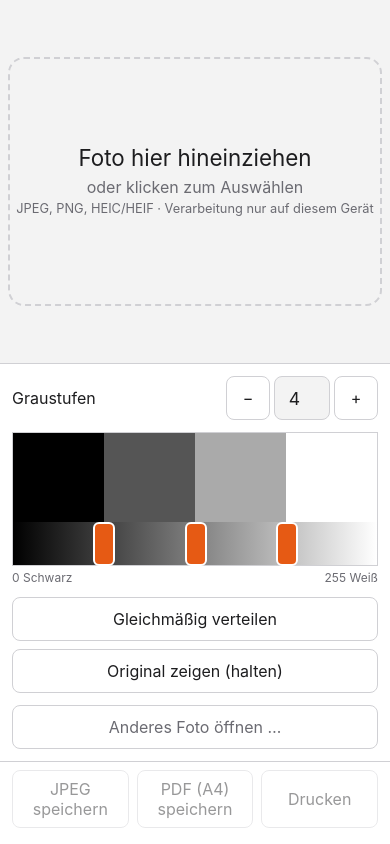
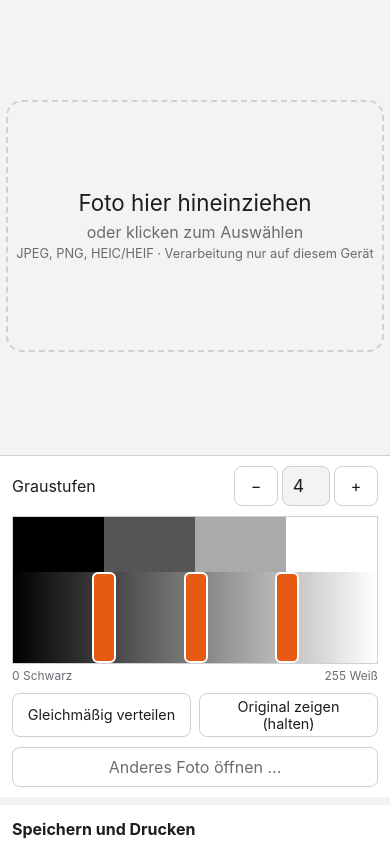
Before and after one commit to fgfhuke/graustufen-app, a website built with Vite: page index.html in a window 390 px wide. Shown: the top 844 px of the page. Built offline with nearby package versions, Linux system fonts and the light colour scheme.

Commit message:
Handy-Layout: festes großes Bild, kompakte Einstellungen, Export weiter unten
Co-Authored-By: Claude Sonnet 5.5 <noreply@anthropic.com>
Claude-Session: https://claude.ai/code/session_01D74D83RfC84fCksQj5ssnY

```diff
--- a/index.html
+++ b/index.html
@@ -45,6 +45,7 @@
       <dl id="info" hidden><dt>Datei</dt><dd id="info-name"></dd><dt>Größe</dt><dd id="info-size"></dd></dl>
     </aside>
     <footer id="bar">
+      <h2 class="bar-title">Speichern und Drucken</h2>
       <button id="save-jpeg" type="button" disabled>JPEG speichern</button>
       <button id="save-pdf" type="button" disabled>PDF (A4) speichern</button>
       <button id="print" type="button" disabled>Drucken</button>
--- a/src/main.ts
+++ b/src/main.ts
@@ -159,6 +159,7 @@ async function deliver(blob: Blob, name: string): Promise<void> {
     pending = { blob, name };
     ready.textContent = `Fertig: „${name}“ sichern oder teilen`;
     ready.hidden = false;
+    ready.scrollIntoView({ block: 'nearest', behavior: 'smooth' });
     return;
   }
   download(blob, name);
--- a/src/styles.css
+++ b/src/styles.css
@@ -3,49 +3,68 @@
 @media (prefers-color-scheme: dark) { :root { --bg:#2b2b2b; --fg:#ececec; --panel:#363636; --line:#555; --muted:#a0a0a8; } }
 * { box-sizing: border-box; }
 [hidden] { display: none !important; }
-html, body { height: 100%; overscroll-behavior: none; -webkit-text-size-adjust: 100%; margin: 0; background: var(--bg); color: var(--fg); }
-#app { display: grid; grid-template-columns: minmax(0, 1fr) 340px; grid-template-rows: minmax(0, 1fr) auto; height: 100%; }
-#stage { grid-row: 1; position: relative; display: flex; align-items: center; justify-content: center; padding: 16px; min-height: 0; min-width: 0; }
-#panel { grid-row: 1; background: var(--panel); border-left: 1px solid var(--line); padding: 16px; overflow-y: auto; display: flex; flex-direction: column; gap: 16px; }
-#bar { padding-bottom: calc(10px + env(safe-area-inset-bottom)); grid-column: 1 / -1; display: flex; gap: 8px; align-items: center; padding: 10px 16px; border-top: 1px solid var(--line); background: var(--panel); flex-wrap: wrap; }
-#preview { display: block; min-width: 0; min-height: 0; width: 100%; height: 100%; object-fit: contain; object-position: center; background: transparent; }
-#dropzone { width: 100%; max-width: 560px; aspect-ratio: 3/2; border: 2px dashed var(--line); border-radius: 16px; display: flex; flex-direction: column; align-items: center; justify-content: center; cursor: pointer; text-align: center; color: var(--muted); }
-#dropzone.over, #dropzone:focus-visible { border-color: var(--accent); color: var(--fg); outline: none; }
-#dropzone .big { font-size: 1.4rem; color: var(--fg); margin: 0 0 4px; } #dropzone p { margin: 2px 0; } .small { font-size: .8rem; }
-#message { position: absolute; bottom: 16px; left: 16px; right: 16px; background: #b3261e; color: #fff; padding: 10px 14px; border-radius: 8px; margin: 0; }
-.row { display: flex; align-items: center; justify-content: space-between; gap: 8px; }
-.row.buttons { flex-direction: column; align-items: stretch; }
-.stepper { display: flex; gap: 4px; }
-.stepper input { width: 3.5rem; text-align: center; font-size: 1.1rem; }
+html, body { margin: 0; background: var(--bg); color: var(--fg); -webkit-text-size-adjust: 100%; }
 button, input { font: inherit; color: inherit; }
 button { background: var(--panel); border: 1px solid var(--line); border-radius: 8px; padding: 8px 14px; min-height: 44px; min-width: 44px; cursor: pointer; }
 button:hover:not(:disabled) { border-color: var(--accent); } button:disabled { opacity: .45; cursor: default; }
 button.secondary { color: var(--muted); }
 input[type=number] { background: var(--bg); border: 1px solid var(--line); border-radius: 8px; padding: 6px; }
+
+#stage { position: relative; display: flex; align-items: center; justify-content: center; min-height: 0; min-width: 0; }
+#preview { display: block; min-width: 0; min-height: 0; width: 100%; height: 100%; object-fit: contain; object-position: center; background: transparent; }
+#dropzone { width: 100%; max-width: 560px; aspect-ratio: 3/2; border: 2px dashed var(--line); border-radius: 16px; display: flex; flex-direction: column; align-items: center; justify-content: center; cursor: pointer; text-align: center; color: var(--muted); padding: 8px; }
+#dropzone.over, #dropzone:focus-visible { border-color: var(--accent); color: var(--fg); outline: none; }
+#dropzone .big { font-size: 1.4rem; color: var(--fg); margin: 0 0 4px; } #dropzone p { margin: 2px 0; } .small { font-size: .8rem; }
+#message { position: absolute; bottom: 8px; left: 8px; right: 8px; background: #b3261e; color: #fff; padding: 10px 14px; border-radius: 8px; margin: 0; }
+
+#panel { background: var(--panel); display: flex; flex-direction: column; gap: 14px; padding: 16px; }
+.row { display: flex; align-items: center; justify-content: space-between; gap: 8px; }
+.row.buttons { flex-direction: column; align-items: stretch; }
+.stepper { display: flex; gap: 4px; }
+.stepper input { width: 3.5rem; text-align: center; font-size: 1.1rem; }
 #scale { display: flex; flex-direction: column; }
 #histogram { width: 100%; height: 90px; display: block; border: 1px solid var(--line); border-bottom: 0; }
-#track { position: relative; height: 44px; margin: 0; border: 1px solid var(--line); border-top: 0; background: linear-gradient(to right, #000, #fff); }
+#track { position: relative; height: 44px; border: 1px solid var(--line); border-top: 0; background: linear-gradient(to right, #000, #fff); }
 .handle { position: absolute; top: 0; width: 22px; min-width: 0; height: 100%; padding: 0; transform: translateX(-50%); border-radius: 6px; background: var(--accent); border: 2px solid #fff; touch-action: none; cursor: ew-resize; }
 .handle:focus-visible { outline: 3px solid #0a84ff; }
 .axis { display: flex; justify-content: space-between; font-size: .75rem; color: var(--muted); margin-top: 4px; }
 #info { display: grid; grid-template-columns: auto 1fr; gap: 4px 10px; font-size: .85rem; margin: 0; } #info dt { color: var(--muted); } #info dd { margin: 0; overflow-wrap: anywhere; }
+
+#bar { display: flex; gap: 8px; align-items: center; padding: 10px 16px; background: var(--panel); flex-wrap: wrap; }
+.bar-title { display: none; margin: 0; font-size: 1rem; }
 #status { color: var(--muted); font-size: .9rem; margin-left: auto; }
+#ready { background: var(--accent); color: #fff; border-color: var(--accent); font-weight: 600; flex: 1 1 100%; }
 #print-area { display: none; }
-@media (max-width: 760px) { #app { grid-template-columns: minmax(0, 1fr); grid-template-rows: minmax(0, 1fr) auto auto; } #panel { grid-row: 2; border-left: 0; border-top: 1px solid var(--line); } #bar { grid-row: 3; } }
 
-#ready { background: var(--accent); color: #fff; border-color: var(--accent); font-weight: 600; flex: 1 1 100%; }
-@media (display-mode: standalone) { #app { padding-top: env(safe-area-inset-top); } }
-/* Touch: Griffe abwechselnd oben und unten, damit auch 15 Griffe mit dem Finger greifbar bleiben */
+/* Computer: feste Fläche, Bild links, Bedienleiste rechts, Export-Leiste unten */
+@media (min-width: 761px) {
+  html, body { height: 100%; }
+  #app { display: grid; grid-template-columns: minmax(0, 1fr) 340px; grid-template-rows: minmax(0, 1fr) auto; height: 100%; }
+  #stage { grid-row: 1; padding: 16px; }
+  #panel { grid-row: 1; border-left: 1px solid var(--line); overflow-y: auto; }
+  #bar { grid-column: 1 / -1; border-top: 1px solid var(--line); }
+}
+
+/* Handy: Bild bleibt oben stehen und ist groß, Einstellungen kompakt darunter,
+   Speichern und Drucken weiter unten (nach unten scrollen) */
+@media (max-width: 760px) {
+  html { overscroll-behavior-y: none; }
+  #app { display: block; padding-top: env(safe-area-inset-top); }
+  #stage { position: sticky; top: 0; z-index: 2; height: 54svh; padding: 6px 6px 8px; background: var(--bg); border-bottom: 1px solid var(--line); }
+  #panel { gap: 10px; padding: 10px 12px; }
+  .stepper input { width: 3rem; }
+  .stepper button, #panel button { min-height: 40px; padding: 4px 10px; }
+  #histogram { height: 56px; }
+  #track { height: 92px; }
+  .row.buttons { flex-direction: row; } .row.buttons button { flex: 1 1 0; font-size: .9rem; }
+  #info { font-size: .8rem; }
+  #bar { flex-direction: column; align-items: stretch; gap: 10px; padding: 14px 12px calc(24px + env(safe-area-inset-bottom)); border-top: 8px solid var(--bg); }
+  .bar-title { display: block; }
+  #bar button { min-height: 52px; }
+  #status { margin-left: 0; }
+}
 @media (pointer: coarse) {
-  #track { height: 104px; }
+  /* Griffe abwechselnd oben und unten, damit auch 15 Griffe mit dem Finger greifbar bleiben */
   .handle { width: 30px; height: 50%; top: 0; }
   .handle:nth-child(even) { top: 50%; }
-  input[type=number] { font-size: 1.1rem; }
 }
-@media (max-width: 760px) {
-  #stage { padding: 8px; min-height: 38vh; }
-  #panel { padding: 12px; gap: 12px; max-height: 52vh; }
-  #bar { padding: 8px 12px calc(8px + env(safe-area-inset-bottom)); align-items: stretch; }
-  #bar button { flex: 1 1 0; padding: 8px 6px; }
-  #status { flex: 1 1 100%; margin-left: 0; }
-}
```
Also changed, not shown: tests/e2e/mobile.spec.ts (+11 -2 lines).
